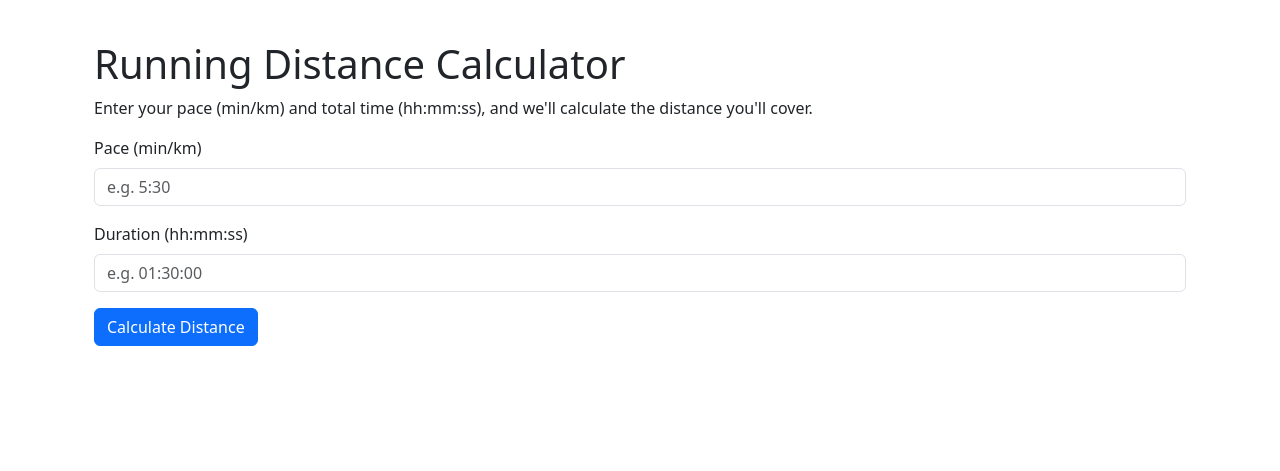
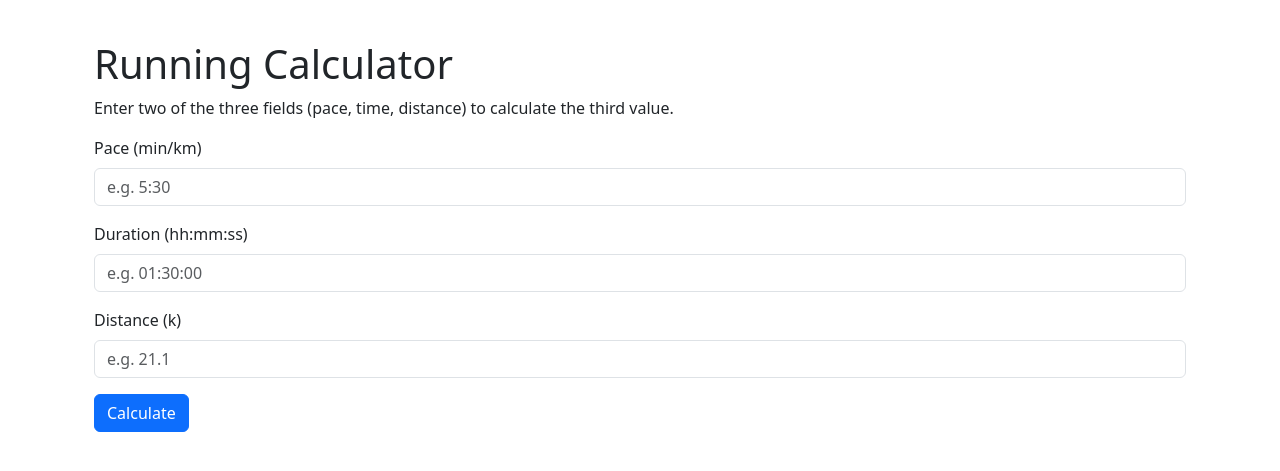
Before and after one commit to ifiwasu/running_pace_calculator, a Flask app: page / in a window 1280 px wide. Shown: the part 56-527 px from the top of the page. Run offline with Flask 3, Linux system fonts and the light colour scheme.

Commit message:
Distance field added

```diff
--- a/app/forms.py
+++ b/app/forms.py
@@ -1,8 +1,23 @@
 from flask_wtf import FlaskForm
-from wtforms import StringField, SubmitField
-from wtforms.validators import DataRequired
+from wtforms import StringField, SubmitField, HiddenField
 
 class RunningForm(FlaskForm):
-    pace = StringField('Pace (min/km)', validators=[DataRequired()])
-    time = StringField('Duration (hh:mm:ss)', validators=[DataRequired()])
+    pace = StringField('Pace (min/km)')
+    time = StringField('Duration (hh:mm:ss)')
+    distance = StringField('Distance (k)')
+    result = HiddenField()
     submit = SubmitField('Calculate Distance')
+
+    def validate_on_submit(self):
+        # Call the original validate to trigger field validators if needed
+        initial_validation = super(RunningForm, self).validate_on_submit()
+
+        if not initial_validation:
+            return False
+
+        filled_fields = sum(bool(field.data) for field in [self.pace, self.time, self.distance])
+        if filled_fields != 2:
+            self.pace.errors.append("Vul twee van de drie velden in om de derde waarde te berekenen.")
+            return False
+
+        return True
--- a/app/routes.py
+++ b/app/routes.py
@@ -1,18 +1,26 @@
 from flask import Blueprint, render_template
 from app.forms import RunningForm
-from app.helper import calculate_distance
+from app.helper import calculate_distance, calculate_pace, calculate_time
 
 main = Blueprint('main', __name__)
 
 @main.route('/', methods=['GET', 'POST'])
 def home():
     form = RunningForm()
-    distance = None
 
     if form.validate_on_submit():
         pace = form.pace.data
         time = form.time.data
+        distance = form.distance.data
 
-        distance = calculate_distance(pace, time)
+        if not distance:
+            result = calculate_distance(pace, time)
+            form.distance.data = result
+        elif not time:
+            result = calculate_time(pace, distance)
+            form.time.data = result
+        elif not pace:
+            result = calculate_pace(time, distance)
+            form.pace.data = result
 
-    return render_template('home.html', form=form, distance=distance)
+    return render_template('home.html', form=form)
--- a/app/templates/home.html
+++ b/app/templates/home.html
@@ -1,17 +1,13 @@
 {% extends "base.html" %}
-
 {% block title %}
     Calculate Running Distance
 {% endblock %}
-
 {% block content %}
     <div class="container">
-        <h1>Running Distance Calculator</h1>
-        <p>Enter your pace (min/km) and total time (hh:mm:ss), and we'll calculate the distance you'll cover.</p>
-
+        <h1>Running Calculator</h1>
+        <p>Enter two of the three fields (pace, time, distance) to calculate the third value.</p>
         <form method="POST">
             {{ form.hidden_tag() }}
-
             <div class="mb-3">
                 {{ form.pace.label(class="form-label") }}
                 {{ form.pace(class="form-control", placeholder="e.g. 5:30") }}
@@ -19,7 +15,6 @@
                     <div class="text-danger">{{ form.pace.errors[0] }}</div>
                 {% endif %}
             </div>
-
             <div class="mb-3">
                 {{ form.time.label(class="form-label") }}
                 {{ form.time(class="form-control", placeholder="e.g. 01:30:00") }}
@@ -27,14 +22,14 @@
                     <div class="text-danger">{{ form.time.errors[0] }}</div>
                 {% endif %}
             </div>
-
-            <button type="submit" class="btn btn-primary">Calculate Distance</button>
+            <div class="mb-3">
+                {{ form.distance.label(class="form-label") }}
+                {{ form.distance(class="form-control", placeholder="e.g. 21.1") }}
+                {% if form.distance.errors %}
+                    <div class="text-danger">{{ form.distance.errors[0] }}</div>
+                {% endif %}
+            </div>
+            <button type="submit" class="btn btn-primary">Calculate</button>
         </form>
-
-        {% if distance is not none %}
-            <div class="mt-4">
-                <h3>Calculated Distance: {{ distance }} km</h3>
-            </div>
-        {% endif %}
     </div>
 {% endblock %}
```
Also changed, not shown: app/helper.py (+24 -8 lines), 1 other file.
